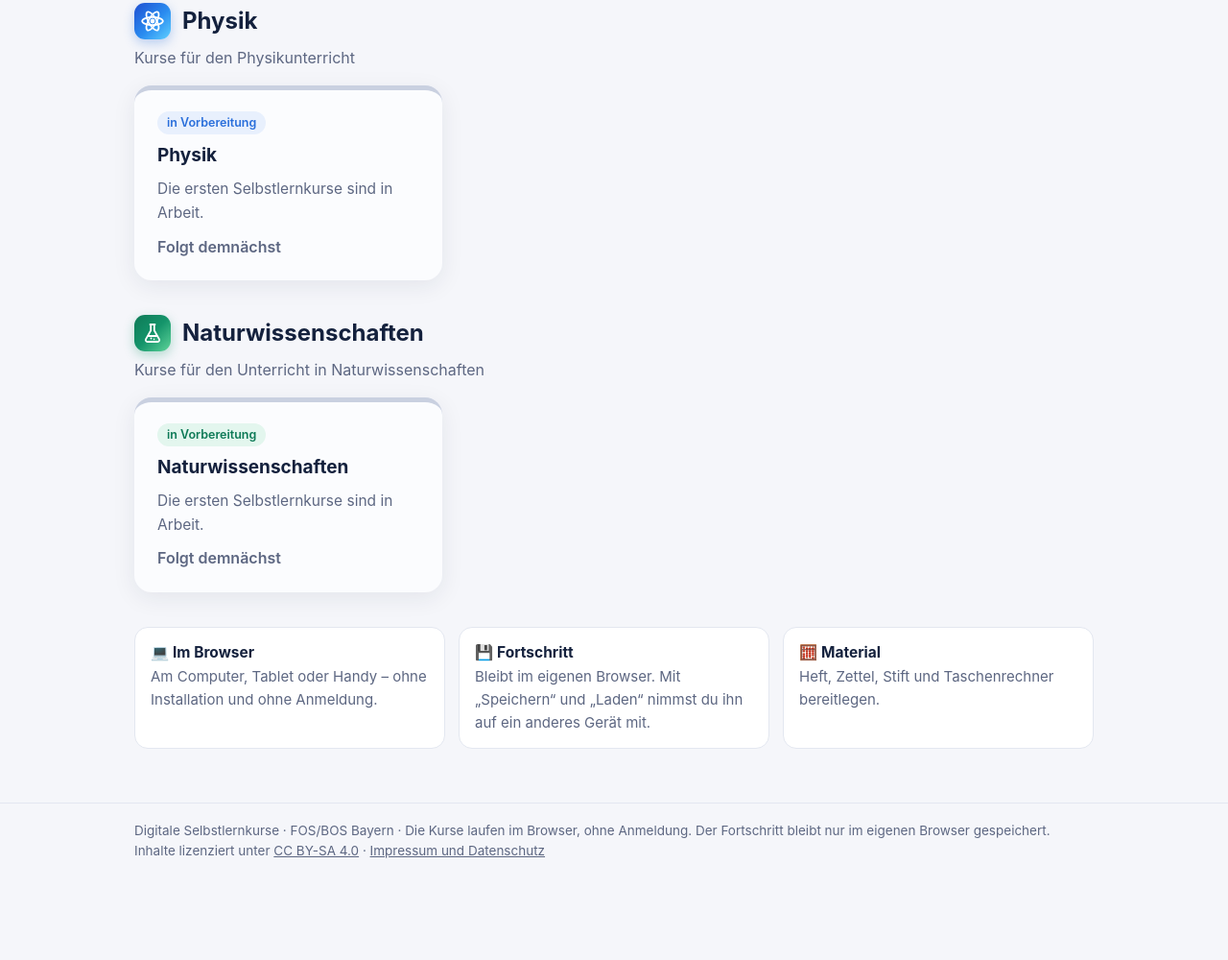
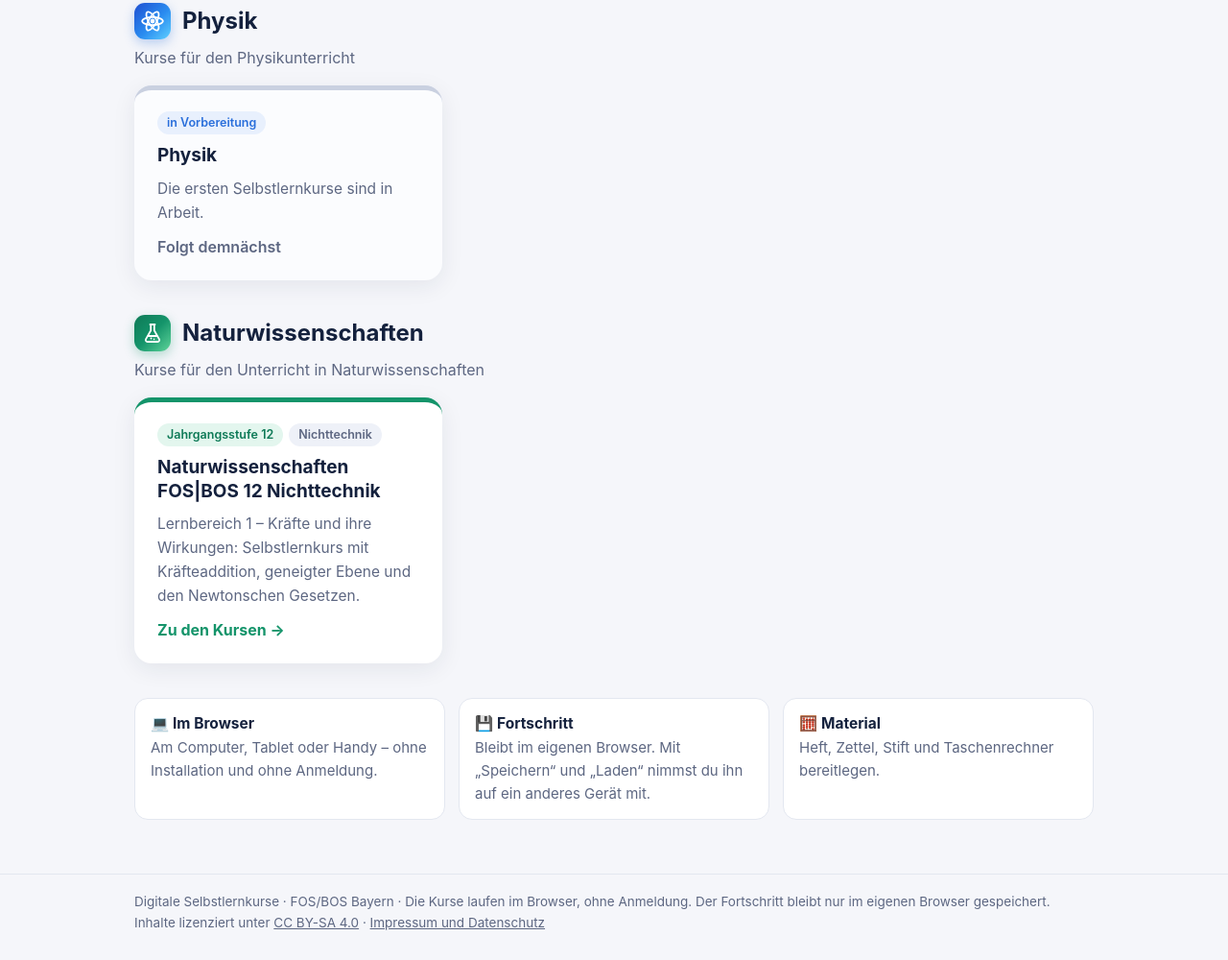
Before and after one commit to onlinemathandphysics/digitale-selbstlernkurse, a plain HTML site: page index.html in a window 1280 px wide. Shown: the part 765-1765 px from the top of the page at 96% size. Before the commit the page ends 1691 px from the top, so only its background shows below. Drawn offline with Linux system fonts and the light colour scheme.

Commit message:
Add files via upload

```diff
--- a/index.html
+++ b/index.html
@@ -32,6 +32,7 @@ a.card:hover{transform:translateY(-3px);box-shadow:0 12px 32px rgba(20,33,61,.13
 .tag{font-size:12.5px;font-weight:600;padding:2px 10px;border-radius:99px;background:var(--orange-l);color:#b4520a}
 .tag.b{background:var(--blue-l);color:var(--blue)}.tag.g{background:#eef1f8;color:var(--muted)}
 .go{margin-top:auto;font-weight:700;color:var(--orange)}
+.card.nw{--a:#14946a}.card.nw .go{color:#14946a}
 .card.soon{border-top-color:#c9d0e0;background:#fbfcfe}.card.soon .go{color:var(--muted);font-weight:600}
 .info{display:grid;grid-template-columns:repeat(auto-fit,minmax(min(100%,220px),1fr));gap:14px}
 .info div{background:var(--card);border:1px solid var(--line);border-radius:14px;padding:14px 16px;font-size:15px;color:var(--muted)}.info b{display:block;color:var(--ink);font-size:15.5px}
@@ -49,7 +50,9 @@ footer{border-top:1px solid var(--line);color:var(--muted);font-size:13.5px}foot
 <section><h2><span class="dot p"><svg viewBox="0 0 24 24" width="26" height="26" aria-hidden="true"><g fill="none" stroke="#fff" stroke-width="1.6"><ellipse cx="12" cy="12" rx="10" ry="3.8"/><ellipse cx="12" cy="12" rx="10" ry="3.8" transform="rotate(60 12 12)"/><ellipse cx="12" cy="12" rx="10" ry="3.8" transform="rotate(120 12 12)"/></g><circle cx="12" cy="12" r="2.2" fill="#fff"/></svg></span>Physik</h2><p class="sub">Kurse für den Physikunterricht</p>
 <div class="grid"><div class="card soon"><div class="tags"><span class="tag b">in Vorbereitung</span></div><h3>Physik</h3><p>Die ersten Selbstlernkurse sind in Arbeit.</p><span class="go">Folgt demnächst</span></div></div></section>
 <section><h2><span class="dot n"><svg viewBox="0 0 24 24" width="24" height="24" aria-hidden="true"><g fill="none" stroke="#fff" stroke-width="1.8" stroke-linecap="round" stroke-linejoin="round"><path d="M9.5 3h5M10.2 3v6.2L5 18.4A1.8 1.8 0 0 0 6.6 21h10.8a1.8 1.8 0 0 0 1.6-2.6l-5.2-9.2V3"/><path d="M7.6 15h8.8"/></g><circle cx="10.5" cy="17.6" r="1" fill="#fff"/><circle cx="13.6" cy="18.4" r=".8" fill="#fff"/></svg></span>Naturwissenschaften</h2><p class="sub">Kurse für den Unterricht in Naturwissenschaften</p>
-<div class="grid"><div class="card soon"><div class="tags"><span class="tag n">in Vorbereitung</span></div><h3>Naturwissenschaften</h3><p>Die ersten Selbstlernkurse sind in Arbeit.</p><span class="go">Folgt demnächst</span></div></div></section>
+<div class="grid">
+<a class="card nw" href="naturwissenschaften/fosbos-12-nichttechnik/"><div class="tags"><span class="tag n">Jahrgangsstufe 12</span><span class="tag g">Nichttechnik</span></div><h3>Naturwissenschaften FOS|BOS 12 Nichttechnik</h3><p>Lernbereich 1 – Kräfte und ihre Wirkungen: Selbstlernkurs mit Kräfteaddition, geneigter Ebene und den Newtonschen Gesetzen.</p><span class="go">Zu den Kursen →</span></a>
+</div></section>
 <section class="info"><div><b>💻 Im Browser</b>Am Computer, Tablet oder Handy – ohne Installation und ohne Anmeldung.</div><div><b>💾 Fortschritt</b>Bleibt im eigenen Browser. Mit „Speichern“ und „Laden“ nimmst du ihn auf ein anderes Gerät mit.</div><div><b>🧮 Material</b>Heft, Zettel, Stift und Taschenrechner bereitlegen.</div></section>
 </div></main>
 <footer><div class="wrap">Digitale Selbstlernkurse · FOS/BOS Bayern · Die Kurse laufen im Browser, ohne Anmeldung. Der Fortschritt bleibt nur im eigenen Browser gespeichert.<br>Inhalte lizenziert unter <a href="https://creativecommons.org/licenses/by-sa/4.0/deed.de">CC BY-SA 4.0</a> · <a href="impressum.html">Impressum und Datenschutz</a></div></footer>
```
Also changed, not shown: 1 other file.
